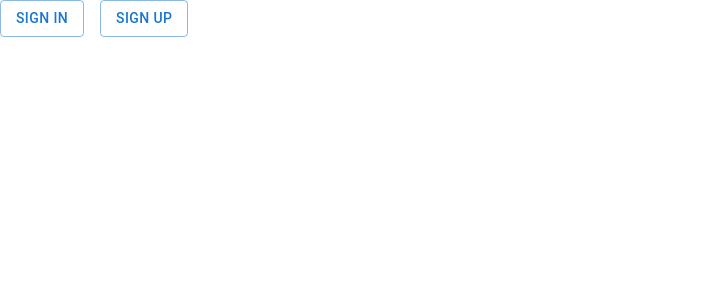
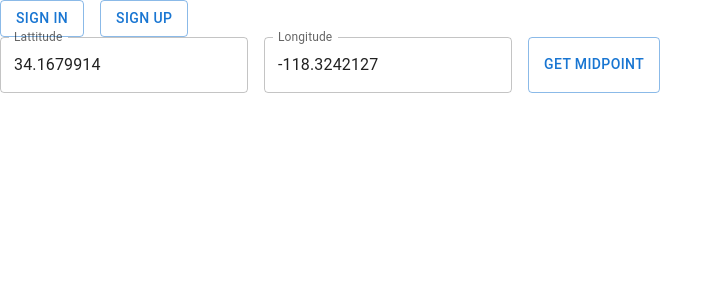
Before and after one commit to sellnat77/Decisionator, a React (Create React App) app: page / in a window 1280 px wide. Shown: the top 300 px of the page, without its empty margins (0-723 px from the left). Built offline with nearby package versions, Linux system fonts and the light colour scheme; no server answers.

Commit message:
Testing eureka (#14)

```diff
--- /dev/null
+++ b/src/Api/Meet/getMidpoint.jsx
@@ -0,0 +1,16 @@
+const request = require('axios');
+
+const {
+  REACT_APP_BACKEND_SERVER,
+} = process.env;
+async function getMidpoint(inputCoords) {
+  console.log(REACT_APP_BACKEND_SERVER);
+  const res = await request.post(`${REACT_APP_BACKEND_SERVER}/meet/guest`, inputCoords);
+  console.log(res.body);
+
+  return res.body;
+}
+
+module.exports = {
+  getMidpoint,
+};
--- a/src/App.jsx
+++ b/src/App.jsx
@@ -2,12 +2,14 @@ import './App.css';
 import React from 'react';
 import { CookiesProvider } from 'react-cookie';
 import Header from './Components/Header/Header';
+import MidpointFinder from './Components/Body/MidpointFinder';
 
 function App() {
   return (
     <div className="app">
       <CookiesProvider>
         <Header />
+        <MidpointFinder />
       </CookiesProvider>
     </div>
   );
--- /dev/null
+++ b/src/Components/Body/MidpointFinder.jsx
@@ -0,0 +1,53 @@
+import React, { useState } from 'react';
+import Button from '@mui/material/Button';
+import TextField from '@mui/material/TextField';
+import Stack from '@mui/material/Stack';
+import FormControl from '@mui/material/FormControl';
+import { getMidpoint } from '../../Api/Meet/getMidpoint';
+
+function MidpointFinder() {
+  const [lattitude, setLattitude] = useState('34.1679914');
+  const [longitude, setLongitude] = useState('-118.3242127');
+
+  const handleLatChange = (e) => {
+    setLattitude(e.target.value);
+  };
+
+  const handleLonChange = (e) => {
+    setLongitude(e.target.value);
+  };
+
+  const handleGetMidpoint = async () => {
+    try {
+      const inputCoords = {
+        coords: [
+          {
+            lat: parseFloat(lattitude),
+            lon: parseFloat(longitude),
+          },
+        ],
+      };
+      await getMidpoint(inputCoords);
+    } catch (err) {
+      await getMidpoint(null);
+    }
+  };
+
+  return (
+    <div className="MidpointFinder">
+      <Stack direction="row" spacing={2}>
+        <FormControl>
+          <TextField type="text" label="Lattitude" value={lattitude} onChange={handleLatChange} />
+        </FormControl>
+        <FormControl>
+          <TextField type="text" label="Longitude" value={longitude} onChange={handleLonChange} />
+        </FormControl>
+        <Button variant="outlined" onClick={handleGetMidpoint}>
+          Get Midpoint
+        </Button>
+      </Stack>
+    </div>
+  );
+}
+
+export default MidpointFinder;
```
Also changed, not shown: 1 other file (tests, documents, lock files or other folders).
